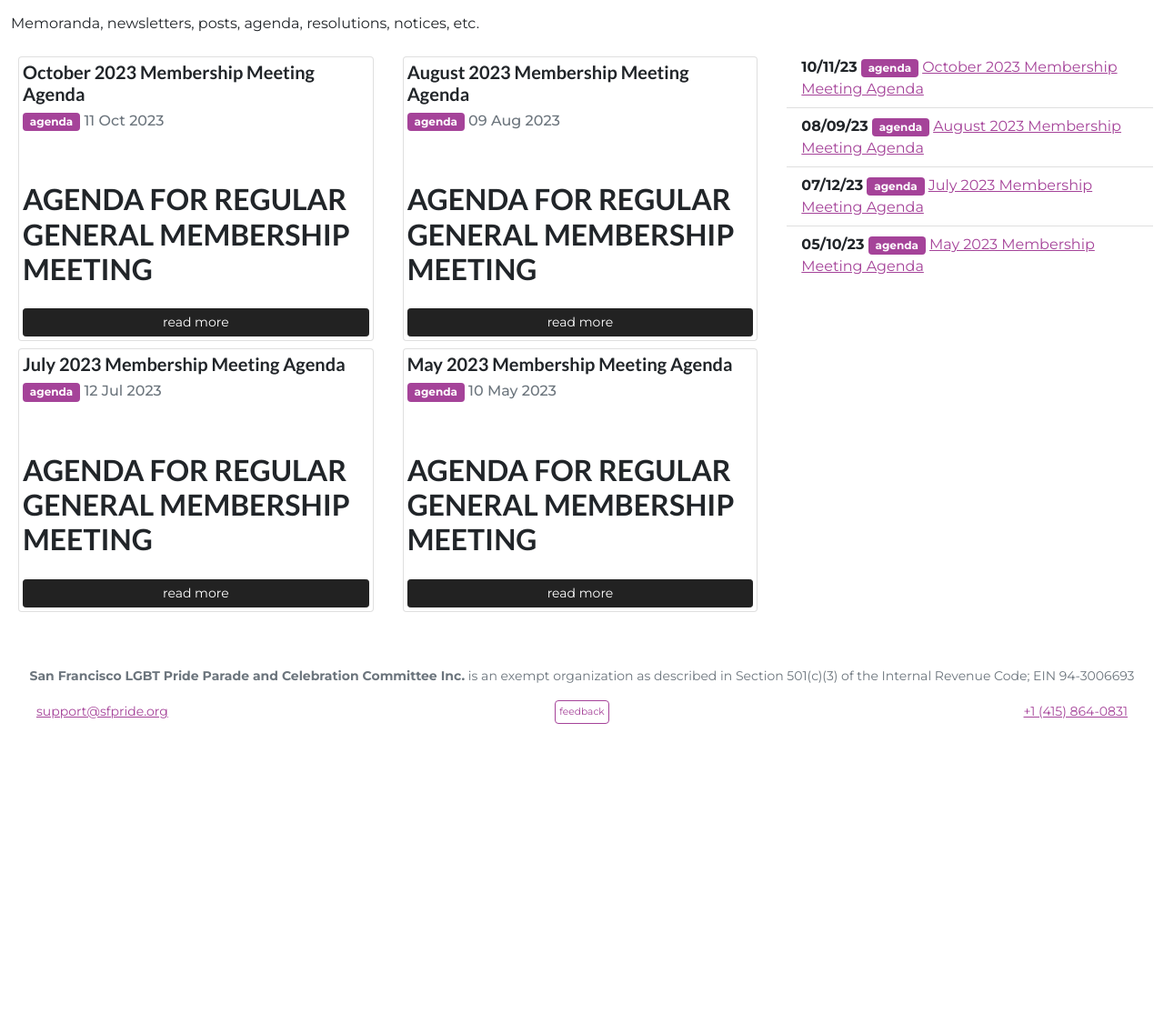
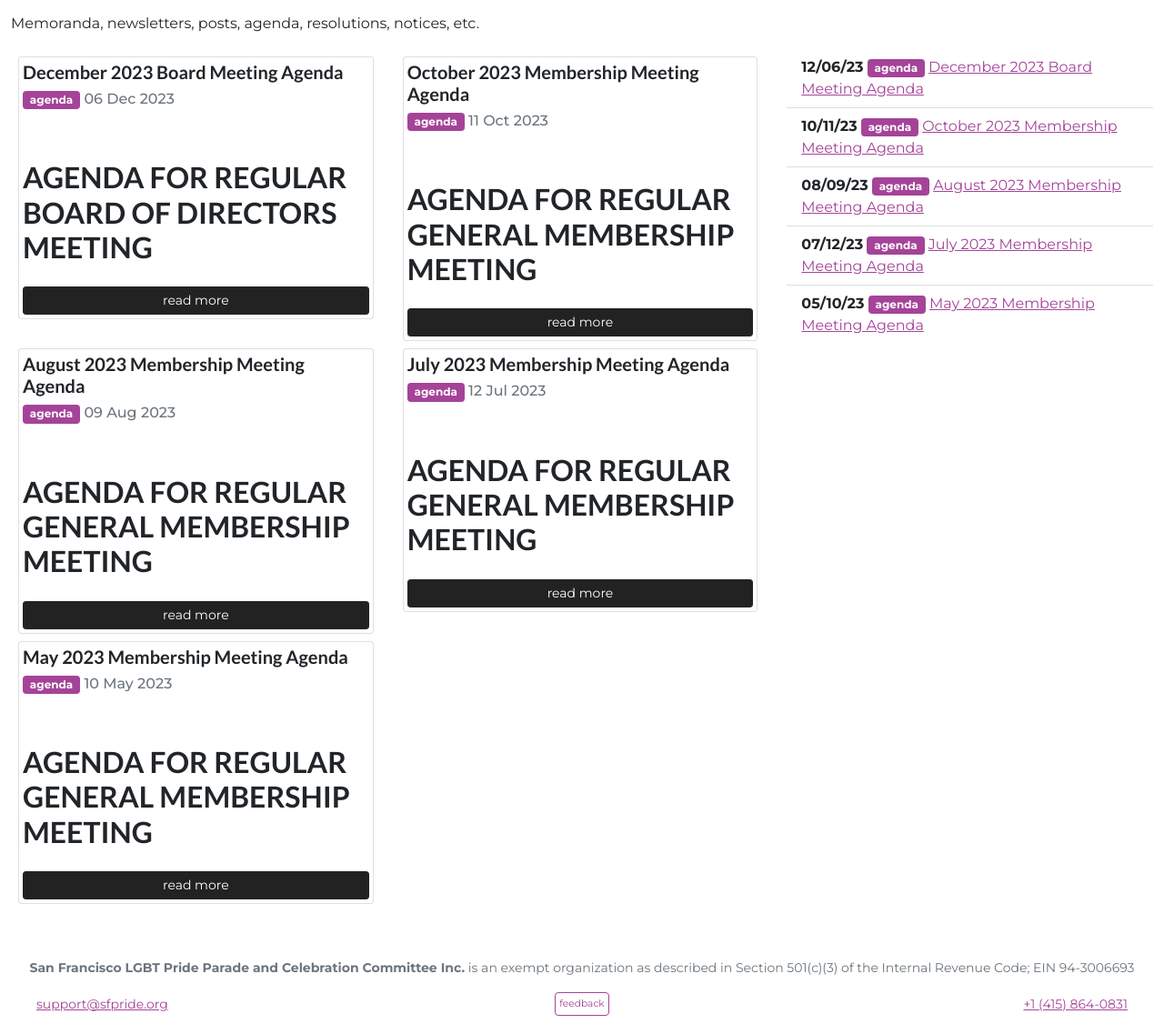
Before and after one commit to sfpride/members, a Jekyll site: the page built from posts.html, in a window 1280 px wide. Shown: the part 288-1425 px from the top of the page at 91% size. Built offline with Jekyll 4.4.1, drawn with Linux system fonts in a browser that asks for light colours; before the commit the page ends 1104 px from its top, so only the background shows below that.

Commit message:
dec 23 board meeting

```diff
--- a/_data/calendar.csv
+++ b/_data/calendar.csv
@@ -1,7 +1,7 @@
 date,type,agenda,packet,minutes
 Oct 11th 2023, Membership,/agenda/2023/10/11/membership/
 Nov 15th 2023, Board,,https://cdn.sfpride.org/docs/meetings/20231115-sfpride-board-packet.pdf
-Dec 6th 2023, Board
+Dec 6th 2023, Board,/agenda/2023/12/04/board/
 Jan 3rd 2024, Board,
 Jan 10th 2024, Membership,
 Feb 7th 2024, Board,
--- a/_data/meetings.yml
+++ b/_data/meetings.yml
@@ -3,14 +3,14 @@
   active: true
   type: online
   scope: Board
-  date: "November 15, 2023"
+  date: "December 06, 2023"
   time: "7:00 p.m."
   # location: "1663 Mission Street, Mezzanine Suite, San Francisco, CA 94103"
   zoom-link: "https://us02web.zoom.us/j/84247964605?pwd=WUIxT3FKUTcwQVQ0anZSYXRRSjZEdz09"
   zoom-id: "842 4796 4605"
   zoom-passcode: "075600"
-  #agenda: "https://cdn.sfpride.org/docs/meetings/20231004-sfpride-board-agenda.pdf"
-  packet: "https://cdn.sfpride.org/docs/meetings/20231115-sfpride-board-packet.pdf"
+  agenda: "/agenda/2023/12/06/board"
+  packet: "https://cdn.sfpride.org/docs/meetings/20231206-sfpride-board-packet.pdf"
 - title: Regular Membership Meeting
   active: false
   type: online
--- /dev/null
+++ b/_posts/2023-12-06-board.markdown
@@ -0,0 +1,33 @@
+---
+title: December 2023 Board Meeting Agenda
+layout: membership-agenda
+category: agenda
+published: true
+---
+
+## AGENDA FOR REGULAR BOARD OF DIRECTORS MEETING
+
+**HELD REMOTELY ON 2023-DECEMBER-06**
+
+[Meeting Guidelines and Protocols](/meetings)
+
+1. Standing Items (10 mins)
+   1. Call to Order and Welcome
+   2. Acknowledgement of Unceded Raymatush Ohlone Land
+   3. Introductions
+   4. Appointment of Meeting Roles
+      1. Timekeeper
+      2. Stack Monitor
+      3. Vibe Watcher
+   5. Reading of the Mission Statement
+<!-- 7. Reading and Approval of Minutes  -->
+2. Unfinished Business
+   1. NONE
+3. New Business
+   1. NONE
+4.  Agency Update (10 mins)
+5.  Announcements (5 mins)
+<!-- 12. Program (20 mins)  -->
+6.  Public Comment (10 mins)
+7.  In-Memoriam
+8.  Adjournment
```
